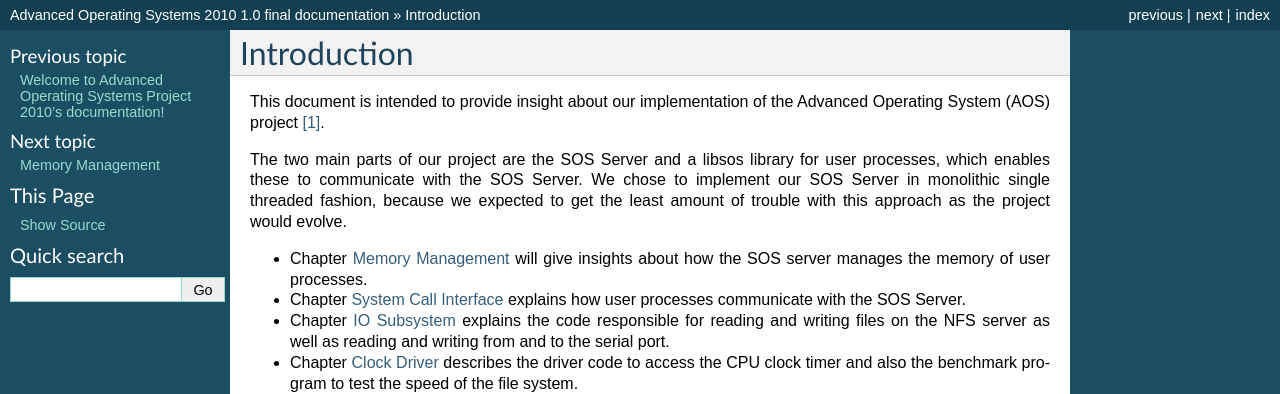
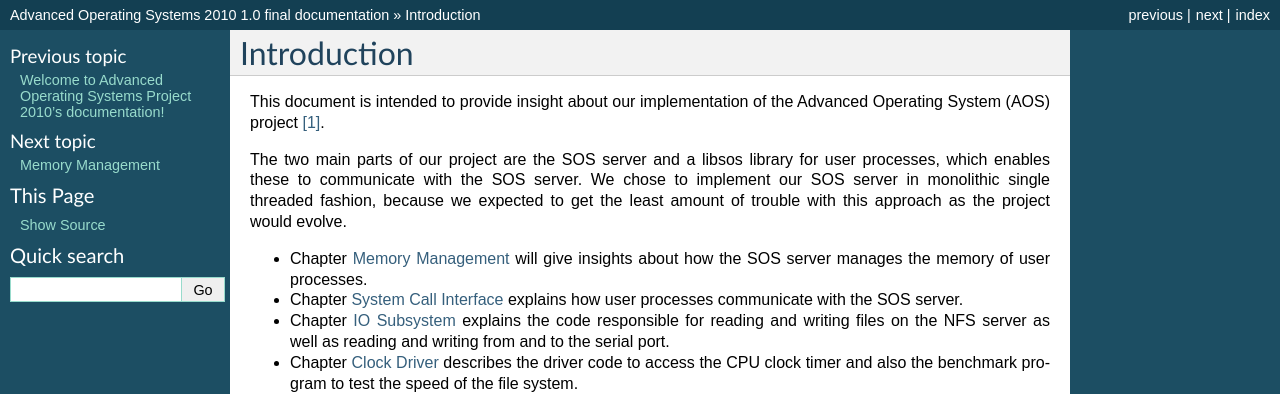
Before and after one commit to gz/aos10, a Sphinx documentation site: the page built from doc/documentation/source/intro.txt, in a window 1280 px wide. Shown: the top 394 px of the page. Built offline with Sphinx 7.4.7, drawn with Linux system fonts in a browser that asks for light colours; formulas are drawn with MathJax 3.

```diff
--- a/doc/documentation/source/intro.txt
+++ b/doc/documentation/source/intro.txt
@@ -4,9 +4,9 @@ Introduction
 This document is intended to provide insight about our implementation of
 the Advanced Operating System (AOS) project [#f1]_.
 
-The two main parts of our project are the SOS Server and a libsos library for
-user processes, which enables these to communicate with the SOS Server.
-We chose to implement our SOS Server in monolithic single threaded fashion,
+The two main parts of our project are the SOS server and a libsos library for
+user processes, which enables these to communicate with the SOS server.
+We chose to implement our SOS server in monolithic single threaded fashion,
 because we expected to get the least amount of trouble with this approach as
 the project would evolve.
 
@@ -14,7 +14,7 @@ the project would evolve.
   how the SOS server manages the memory of user processes.
 
 * Chapter :ref:`syscall-interface` explains how user
-  processes communicate with the SOS Server.
+  processes communicate with the SOS server.
 
 * Chapter :ref:`io-subsystem` explains the code responsible for
   reading and writing files on the NFS server as well as reading and writing
--- a/doc/documentation/source/io.txt
+++ b/doc/documentation/source/io.txt
@@ -11,7 +11,7 @@ File System
 To understand the Serial IO and :abbr:`NFS (Network File System)` parts, we need to explain the design of our file system first. Not only the real files that we can access over the :abbr:`NFS (Network File System)`, but also the "Console", the only way a user can interact with our system, is modeled as a file residing in our file system. If a user program wants to write to the console or read from it, it simply opens the file called "console" like any other file and performs normal file writing/reading operations on it (see :ref:`serial-io` for details).
 
 Server side implementation
-^^^^^^^^^^^^^^^^^^^^^^^^^
+^^^^^^^^^^^^^^^^^^^^^^^^^^
 
 File system related code resides in the :file:`src/sos/io` directory. Our file system has no support for directories and can only handle a limited number of files (limited to ``DIR_CACHE_SIZE`` defined in :file:`io.h:32`). We maintain a file cache (a static array called ``file_cache``) that allows ``DIR_CACHE_SIZE`` possible entries of type ``file_info``. At boot time, the system uses NFS to find files in a specific directory of the connected host and creates a ``file_info`` entry in the file_cache for each file found. The system is not able to detect changes to files on the host or new added files, unless they are created by our own file system of course.
 
--- a/doc/documentation/source/mm.txt
+++ b/doc/documentation/source/mm.txt
@@ -37,7 +37,7 @@ this is more than enough).
 We decided to use a 2 level page table using the top 12 bits
 of an address as an index in the page directory (1st level) and the following 8 bits
 as an index in the second level page table. All page tables are stored in the heap
-memory of the SOS Server (which we set up to use a reserved region of 5 MB in
+memory of the SOS server (which we set up to use a reserved region of 5 MB in
 physical memory). This approach favors simplicity but it probably would have been
 wise to use physical frames for better scalability with multiple concurrent
 processes.
--- a/doc/documentation/source/process.txt
+++ b/doc/documentation/source/process.txt
@@ -16,7 +16,7 @@ adjustment of the ``tid2pid()`` helper function.
 
 Process Creation
 ----------------
-For process creation we tried to "cheat" a little bit to make it a lot simpler: In a normal system the SOS Server would probably be responsible for loading
+For process creation we tried to "cheat" a little bit to make it a lot simpler: In a normal system the SOS server would probably be responsible for loading
 the file from the NFS file system, parse the elf binary and map the contents to the correct pages. However because in L4 the unit of protection is the address space - and you can control what and when you run something in that address space - we first create a new address space and run an initializer program in it. The initializer appears as a (more privileged) user process in the server and resides within the boot image. This means to read the ELF binary we can reuse our file system calls. To set up the pages containing the data and text section of the binary we are also able to use the ``elf_loadFile()`` function which copies the contents at the correct offsets using ``memcpy()``. This means that all the copying to the uninitialized memory regions is handled through the pager who allocates the frames and sets up the page table correctly. When ``elf_loadFile()`` finishes we just tell the thread to stop and restart it by setting the instruction pointer to our process entry point. The downside of this approach is that pages containing code are not linked to the original binary and get swapped out in the swap file. However this is only a performance issue and does not affect the functioning of the system in general. The described sequence is also shown in the diagram below (see :ref:`process-start-sequence`).
 
 .. _process-start-sequence:
```
